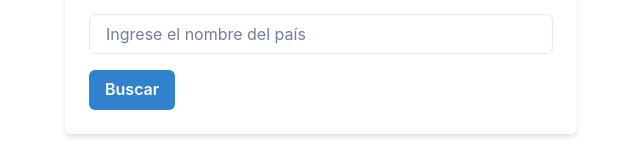
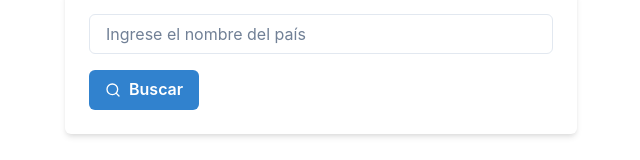
Before and after one commit to maxisandoval37/react-country-app, a React (Create React App) app: page / in a window 1280 px wide. Shown: the part 338-498 px from the top of the page, without its empty margins (319-959 px from the left). Built offline with nearby package versions, Linux system fonts and the light colour scheme.

Commit message:
agregado icon boton buscar

```diff
--- a/src/components/CountrySearch.jsx
+++ b/src/components/CountrySearch.jsx
@@ -1,6 +1,7 @@
 import React, {useState} from 'react';
 import { useNavigate } from 'react-router-dom';
 import {Box, Center, Input, Button} from '@chakra-ui/react';
+import { LuSearch } from 'react-icons/lu';
 
 const CountrySearch = () => {
     const [searchTerm, setSearchTerm] = useState('');
@@ -21,7 +22,7 @@ const CountrySearch = () => {
                      mb={4}
                     />
 
-                    <Button colorScheme="blue" onClick={handleSearch}>
+                    <Button colorScheme="blue" onClick={handleSearch} leftIcon={<LuSearch />}>
                         Buscar
                     </Button>
                 </Box>
```
